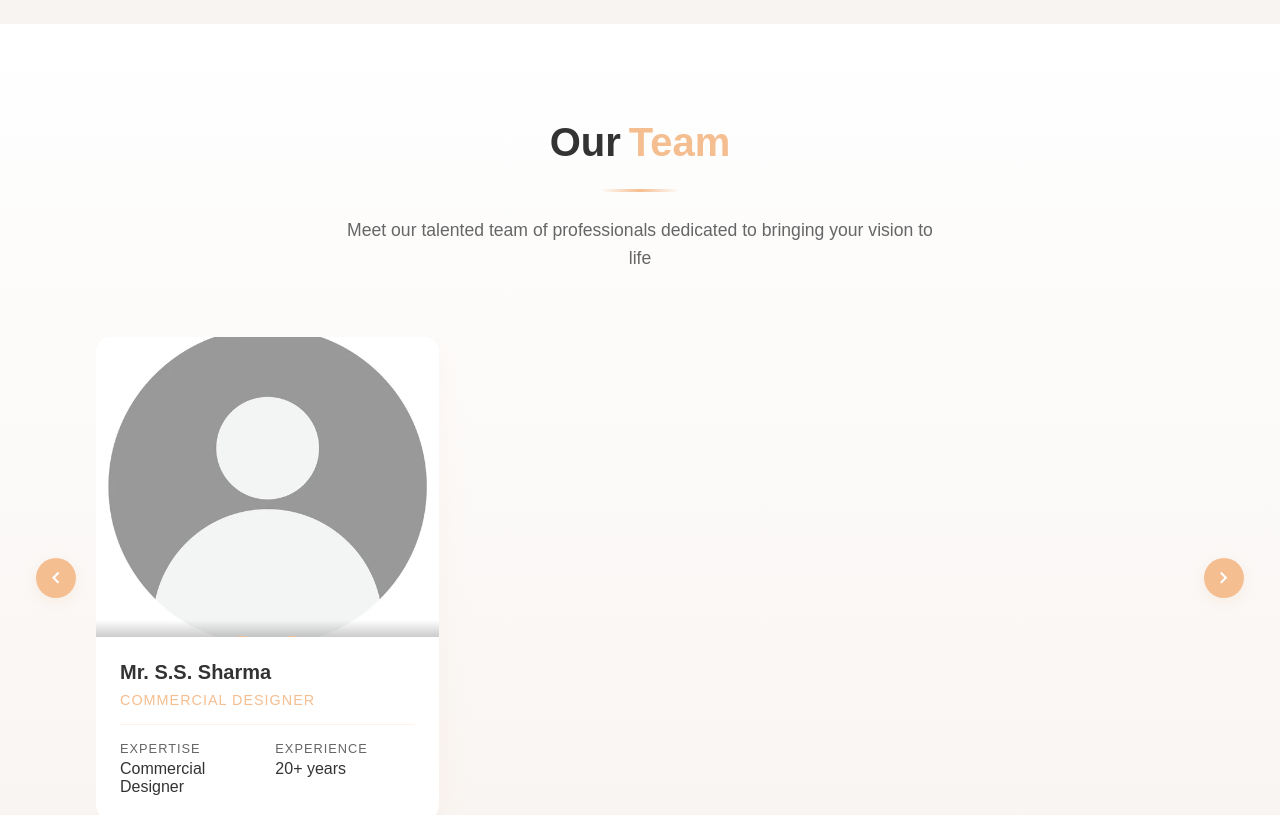
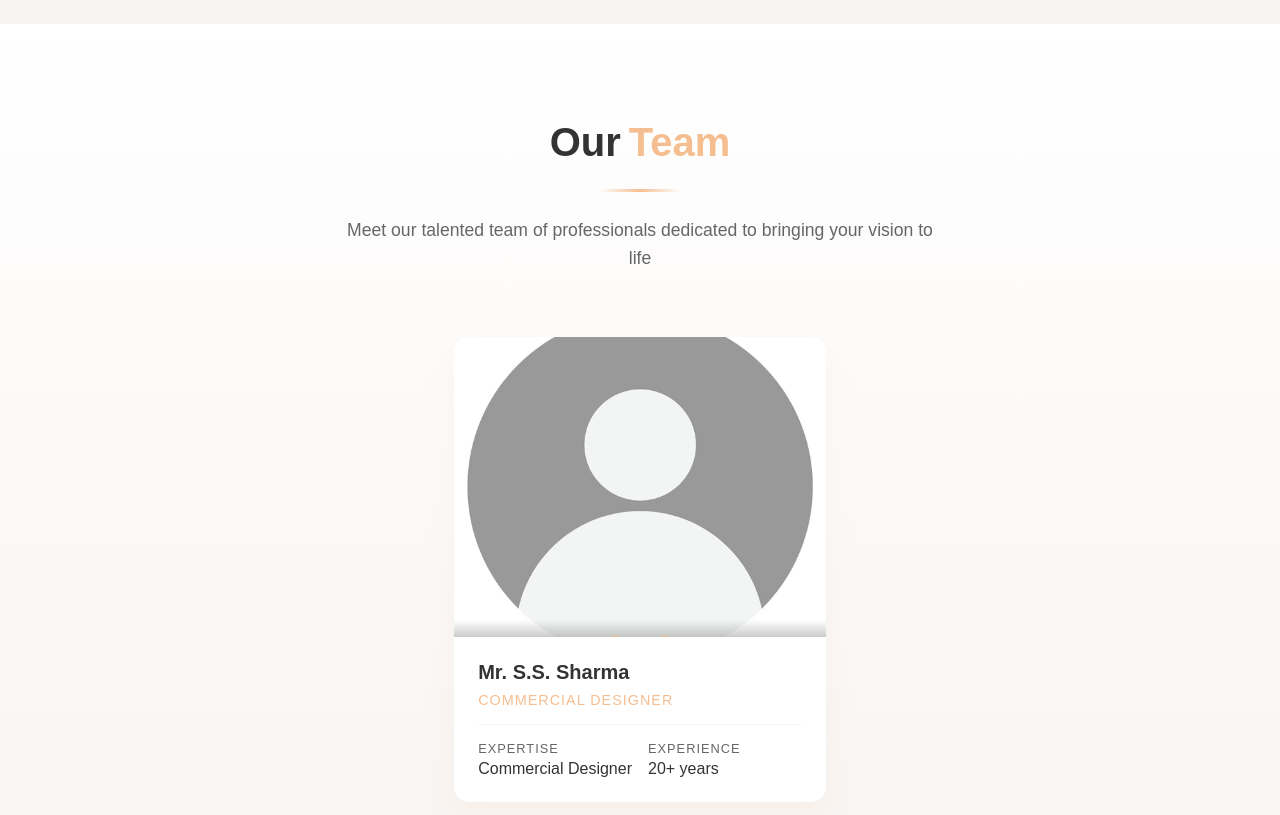
Before and after one commit to abhishek04012005/interiorssharma, a Next.js app: page / in a window 1280 px wide. Shown: the part 6460-7275 px from the top of the page. Built offline with nearby package versions, Linux system fonts and the light colour scheme; no server answers.

Commit message:
Our team fixed

```diff
--- a/src/components/ourteam/OurTeam.module.css
+++ b/src/components/ourteam/OurTeam.module.css
@@ -252,3 +252,20 @@
     height: 200px;
   }
 }
+.container {
+  display: flex;
+  flex-direction: column;
+  align-items: center;
+}
+
+.teamGrid {
+  display: grid;
+  grid-template-columns: repeat(auto-fill, minmax(300px, 1fr));
+  gap: 2rem;
+}
+
+.teamCard {
+  display: flex;
+  flex-direction: column;
+  height: 100%;
+}
--- a/src/components/ourteam/OurTeam.tsx
+++ b/src/components/ourteam/OurTeam.tsx
@@ -1,14 +1,9 @@
-import React, { useRef } from 'react';
+'use client'
+import React from 'react';
 import Image from 'next/image';
 import styles from './OurTeam.module.css';
-import { FaChevronLeft, FaChevronRight, FaLinkedinIn, FaEnvelope } from 'react-icons/fa';
-import { Swiper, SwiperSlide } from 'swiper/react';
-import { Navigation, Autoplay } from 'swiper/modules';
-import type { Swiper as SwiperType } from 'swiper';
-import TeamMember1 from '../../assets/teams/1.webp'
-
-import 'swiper/css';
-import 'swiper/css/navigation';
+import { FaLinkedinIn, FaEnvelope } from 'react-icons/fa';
+import TeamMember1 from '../../assets/teams/1.webp';
 
 const teamMembers = [
   {
@@ -24,8 +19,6 @@ const teamMembers = [
 ];
 
 const OurTeam = () => {
-  const swiperRef = useRef<SwiperType | null>(null);
-
   return (
     <section className={styles.teamSection}>
       <div className={styles.container}>
@@ -39,51 +32,9 @@ const OurTeam = () => {
           </p>
         </div>
 
-        <div className={styles.sliderContainer}>
-          <button
-            className={`${styles.navigationButton} ${styles.prevButton}`}
-            onClick={() => swiperRef.current?.slidePrev()}
-            aria-label="Previous slide"
-          >
-            <FaChevronLeft />
-          </button>
-          <button
-            className={`${styles.navigationButton} ${styles.nextButton}`}
-            onClick={() => swiperRef.current?.slideNext()}
-            aria-label="Next slide"
-          >
-            <FaChevronRight />
-          </button>
-
-          <Swiper
-            modules={[Navigation, Autoplay]}
-            spaceBetween={30}
-            slidesPerView={1}
-            loop={true}
-            speed={1000}
-            onBeforeInit={(swiper) => {
-              swiperRef.current = swiper;
-            }}
-            autoplay={{
-              delay: 3000,
-              disableOnInteraction: false,
-              pauseOnMouseEnter: true
-            }}
-            breakpoints={{
-              640: {
-                slidesPerView: 2,
-                spaceBetween: 20,
-              },
-              1024: {
-                slidesPerView: 3,
-                spaceBetween: 30,
-              },
-            }}
-            className={styles.swiper}
-          >
+        <div className={styles.teamGrid}>
           {teamMembers.map((member) => (
-              <SwiperSlide key={member.id}>
-                <div className={styles.teamCard}>
+            <div key={member.id} className={styles.teamCard}>
               <div className={styles.imageContainer}>
                 <Image
                   src={member.image}
@@ -125,9 +76,7 @@ const OurTeam = () => {
                 </div>
               </div>
             </div>
-              </SwiperSlide>
           ))}
-          </Swiper>
         </div>
       </div>
     </section>
```
Lines whose indentation alone changed are shown as unchanged.
